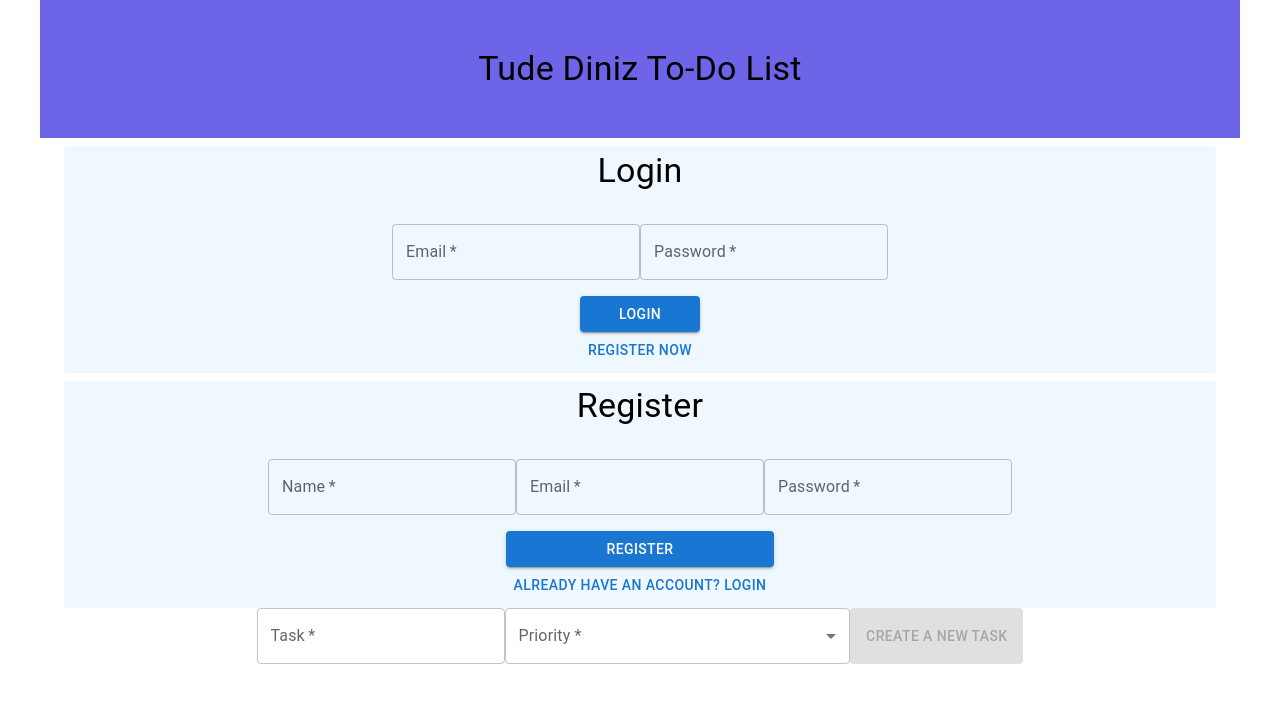
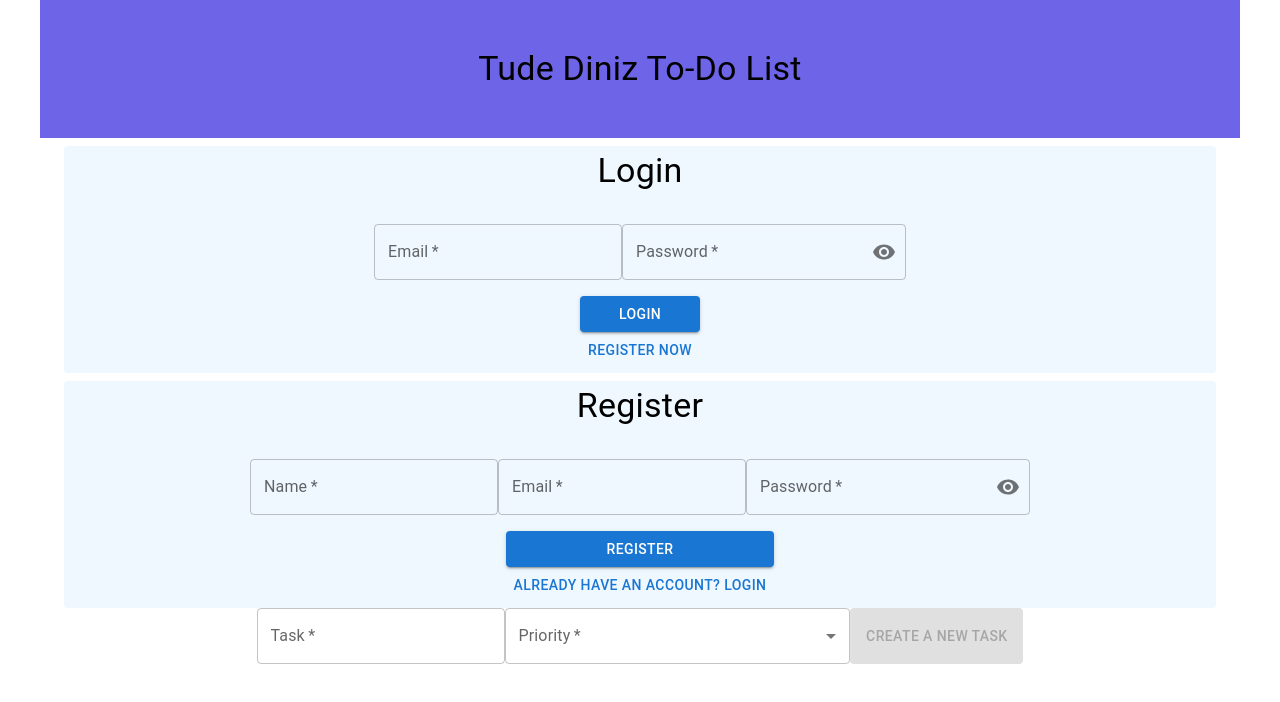
Before and after one commit to lucaspereiraio/tude-to-do-list, a React (Create React App) app: page / in a window 1280 px wide. Shown: the top 702 px of the page. Built offline with nearby package versions, Linux system fonts and the light colour scheme.

Commit message:
password-visibility
- Implemented visibility toggle button in the password

```diff
--- a/src/Components/CreateItem/CreateItem.tsx
+++ b/src/Components/CreateItem/CreateItem.tsx
@@ -65,12 +65,11 @@
         value={taskText}
         onChange={handleTaskTextChange}
       />
-      <FormControl className="priority-form">
-        <InputLabel>Priority *</InputLabel>
+      <FormControl required className="priority-form">
+        <InputLabel>Priority</InputLabel>
         <Select
-          required
           className="priority-selector"
-          label="Priority *"
+          label="Priority"
           value={taskColor}
           onChange={handleTaskColorChange}
         >
--- a/src/Components/Login/Login.tsx
+++ b/src/Components/Login/Login.tsx
@@ -1,8 +1,18 @@
-import { Box, Button, Container, TextField, Typography } from "@mui/material";
+import {
+  Box,
+  Button,
+  Container,
+  FormControl,
+  IconButton,
+  InputAdornment,
+  InputLabel,
+  OutlinedInput,
+  TextField,
+  Typography,
+} from "@mui/material";
 import React, { ChangeEvent, useState } from "react";
 import "./Login.css";
-
-//FAZER: o styling, colocar o erro dos textfields do material ui, implementar rotas
+import { Visibility, VisibilityOff } from "@mui/icons-material";
 
 //Regex para validar o email
 const isEmail = /^[^\s@]+@[^\s@]+\.[^\s@]+$/;
@@ -10,6 +20,7 @@
 export const Login = () => {
   const [email, setEmail] = useState<string>("");
   const [password, setPassword] = useState<string>("");
+  const [showPassword, setShowPassword] = useState<boolean>(false);
 
   //Gerenciamento de login
   const handleLogin = () => {
@@ -32,6 +43,15 @@
     setPassword(e.target.value);
   };
 
+  //Gerenciamento de visibilidade da senha
+  const handleClickShowPassword = () => setShowPassword((show) => !show);
+
+  const handleMouseDownPassword = (
+    event: React.MouseEvent<HTMLButtonElement>
+  ) => {
+    event.preventDefault();
+  };
+
   return (
     <Container>
       <Box className="outter-box">
@@ -47,15 +67,32 @@
             onChange={handleEmail}
             autoComplete="email"
           />
-          <TextField
-            required
-            label="Password"
-            type="password"
-            variant="outlined"
-            value={password}
-            onChange={handlePassword}
-            autoComplete="current-password"
-          />
+          <FormControl required variant="outlined">
+            <InputLabel htmlFor="outlined-adornment-password">
+              Password
+            </InputLabel>
+            <OutlinedInput
+              required
+              id="outlined-adornment-password"
+              type={showPassword ? "text" : "password"}
+              value={password}
+              onChange={handlePassword}
+              autoComplete="current-password"
+              endAdornment={
+                <InputAdornment position="end">
+                  <IconButton
+                    aria-label="toggle password visibility"
+                    onClick={handleClickShowPassword}
+                    onMouseDown={handleMouseDownPassword}
+                    edge="end"
+                  >
+                    {showPassword ? <VisibilityOff /> : <Visibility />}
+                  </IconButton>
+                </InputAdornment>
+              }
+              label="Password"
+            />
+          </FormControl>
         </Box>
         <Box className="inner-box-buttons">
           <Button variant="contained" onClick={handleLogin}>
--- a/src/Components/Register/Register.tsx
+++ b/src/Components/Register/Register.tsx
@@ -1,6 +1,18 @@
-import { Box, Button, Container, TextField, Typography } from "@mui/material";
+import {
+  Box,
+  Button,
+  Container,
+  FormControl,
+  IconButton,
+  InputAdornment,
+  InputLabel,
+  OutlinedInput,
+  TextField,
+  Typography,
+} from "@mui/material";
 import React, { ChangeEvent, useState } from "react";
 import "./Register.css";
+import { Visibility, VisibilityOff } from "@mui/icons-material";
 
 const isEmail = /^[^\s@]+@[^\s@]+\.[^\s@]+$/;
 const isName = /^[A-Za-z\s]+$/;
@@ -9,6 +21,7 @@
   const [name, setName] = useState<string>("");
   const [email, setEmail] = useState<string>("");
   const [password, setPassword] = useState<string>("");
+  const [showPassword, setShowPassword] = useState<boolean>(false);
 
   //Gerenciamento de registro
   const handleRegister = () => {
@@ -35,6 +48,15 @@
 
   const handlePassword = (e: ChangeEvent<HTMLInputElement>) => {
     setPassword(e.target.value);
+  };
+
+  // Gerenciamento de visibilidade da senha
+  const handleClickShowPassword = () => setShowPassword((show) => !show);
+
+  const handleMouseDownPassword = (
+    event: React.MouseEvent<HTMLButtonElement>
+  ) => {
+    event.preventDefault();
   };
 
   return (
@@ -65,15 +87,32 @@
             onChange={handleEmail}
             autoComplete="email"
           />
-          <TextField
-            required
-            label="Password"
-            type="password"
-            variant="outlined"
-            value={password}
-            onChange={handlePassword}
-            autoComplete="new-password"
-          />
+          <FormControl required variant="outlined">
+            <InputLabel htmlFor="outlined-adornment-password">
+              Password
+            </InputLabel>
+            <OutlinedInput
+              required
+              id="outlined-adornment-password"
+              type={showPassword ? "text" : "password"}
+              value={password}
+              onChange={handlePassword}
+              autoComplete="new-password"
+              endAdornment={
+                <InputAdornment position="end">
+                  <IconButton
+                    aria-label="toggle password visibility"
+                    onClick={handleClickShowPassword}
+                    onMouseDown={handleMouseDownPassword}
+                    edge="end"
+                  >
+                    {showPassword ? <VisibilityOff /> : <Visibility />}
+                  </IconButton>
+                </InputAdornment>
+              }
+              label="Password"
+            />
+          </FormControl>
         </Box>
         <Box className="inner-box-buttons">
           <Button variant="contained" onClick={handleRegister}>
--- a/src/Components/ToDoItem/ToDoItem.tsx
+++ b/src/Components/ToDoItem/ToDoItem.tsx
@@ -36,7 +36,7 @@
     <Container>
       <ListItem className="todo-item">
         <ListItemIcon>
-          <Checkbox />
+          <Checkbox edge="start" />
         </ListItemIcon>
         <TextField
           variant="standard"
@@ -44,7 +44,7 @@
           onChange={handleTaskTextChange}
         />
         <Box className="color-dot" style={{ backgroundColor: color }} />
-        <IconButton aria-label="delete" onClick={onDelete}>
+        <IconButton edge="end" aria-label="delete" onClick={onDelete}>
           <DeleteIcon />
         </IconButton>
       </ListItem>
```
Also changed, not shown: src/App.tsx (+11 -5 lines).
